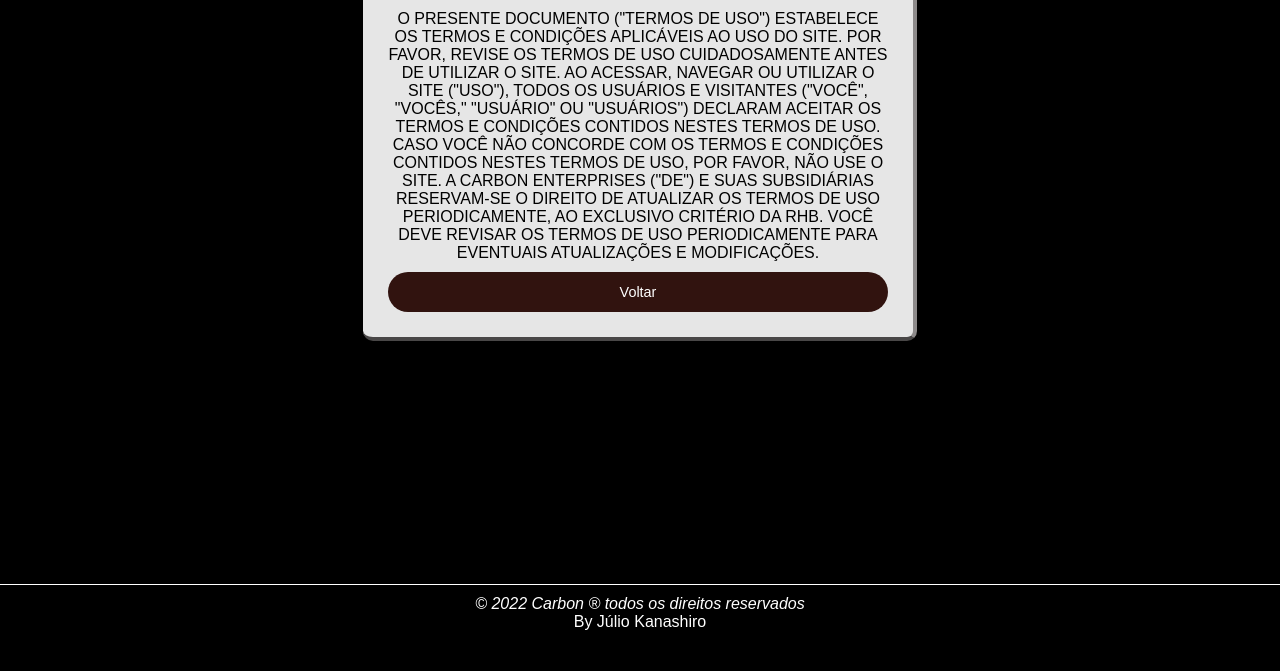
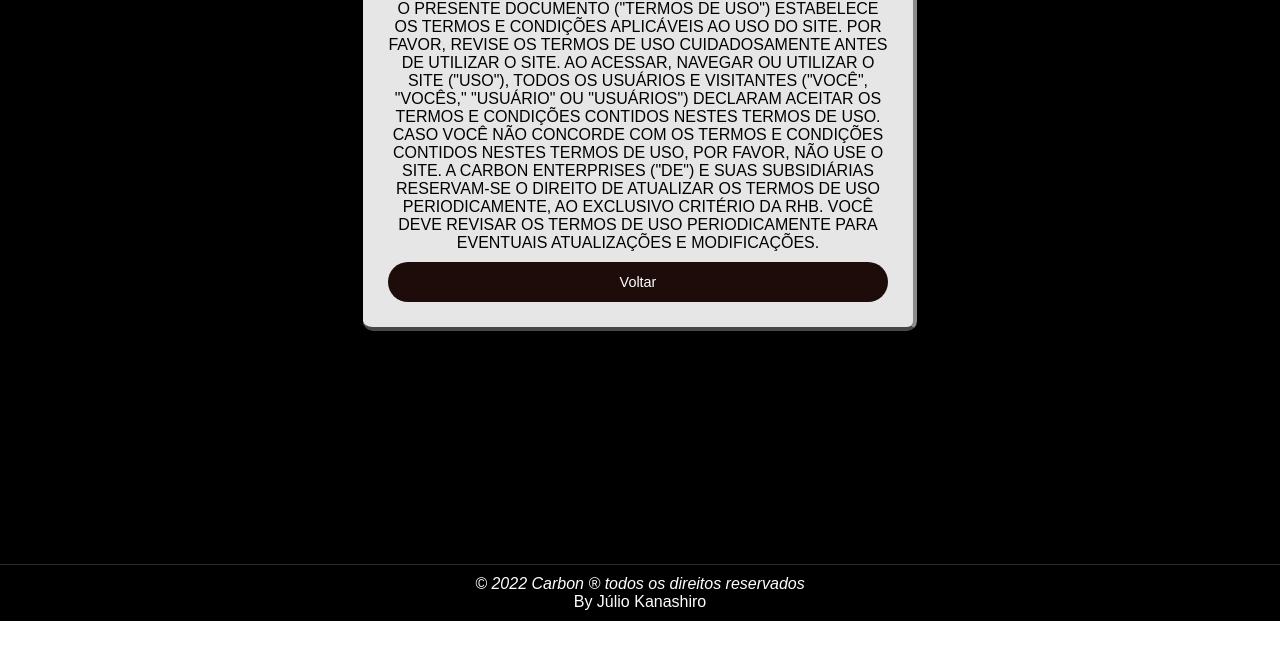
Before and after one commit to JulioKanashiro/CarbonProject, a website: page site/public/Termosdeuso.html in a window 1280 px wide. Shown: the part 256-927 px from the top of the page. After the commit the page ends 877 px from the top, so only its background shows below. Drawn offline with Linux system fonts and the light colour scheme.

Commit message:
Projeto Pré Finalizado

```diff
--- a/site/public/Termosdeuso.html
+++ b/site/public/Termosdeuso.html
@@ -48,7 +48,7 @@ EVENTUAIS ATUALIZAÇÕES E MODIFICAÇÕES.</center>
 </html>
 <script>
 function voltar() {
-    open("Cadastro.html")
+    window.location = "cadastro.html";
 }
 
 </script>
--- a/site/public/css/Curb.css
+++ b/site/public/css/Curb.css
@@ -130,6 +130,7 @@ a {
     display: flex;
     justify-content: center;
     align-items: flex-end;
+    padding: 0px;
 }
 
 .product:hover {
@@ -302,7 +303,8 @@ body::-webkit-scrollbar-thumb {
     width: 100%;
     background-color: #000000c5;
     font-size: 20px;
-    border-radius: 10px;
+    border-bottom-right-radius: 10px;
+    border-bottom-left-radius: 10px;
     display: flex;
     justify-content: center;
     align-items: center;
--- a/site/public/css/termodeuso.css
+++ b/site/public/css/termodeuso.css
@@ -1,13 +1,12 @@
 .background {
     background-COLOR: rgb(0, 0, 0);
     height: 700px;
-    padding: 70px;
+    padding: 60px;
 }
 .container {
 background-color: #000000;
-color: white;
-border-bottom: solid 30px #000000;
-border-top: solid 1px;
+color: rgb(255, 255, 255);
+border-top: rgb(43, 43, 43) solid 1px;
 padding: 10px;
 }
 
@@ -29,7 +28,7 @@ h2 {
     text-align: center;
     margin-bottom: 25px;
     font-size: 1.6rem;
-    color: 	 #31130f;;
+    color: 	 #000000;;
     font-family: Arial, Helvetica, sans-serif;
 }
 
@@ -44,7 +43,7 @@ h2 {
     margin-top: 10px;
     font-size: .9rem;
     transition: 2s;
-    background-color: #31130f;
+    background-color: #1d0c09;
     color: white;
     border: none;
     border-radius: 20px;
@@ -57,3 +56,16 @@ h2 {
 .footer {
     font-family: Arial, Helvetica, sans-serif;
 }
+body::-webkit-scrollbar {
+    width: 15px;
+  }
+
+  body::-webkit-scrollbar-track {
+    background: rgb(0, 0, 0);
+  }
+
+  body::-webkit-scrollbar-thumb {
+    background-color: rgba(255, 255, 255, 0.24);
+    border-radius: 1px;
+    border: 1px solid rgb(0, 0, 0);
+  }
```
Also changed, not shown: site/public/cadastro.html (+7 -2 lines), 1 other file.
